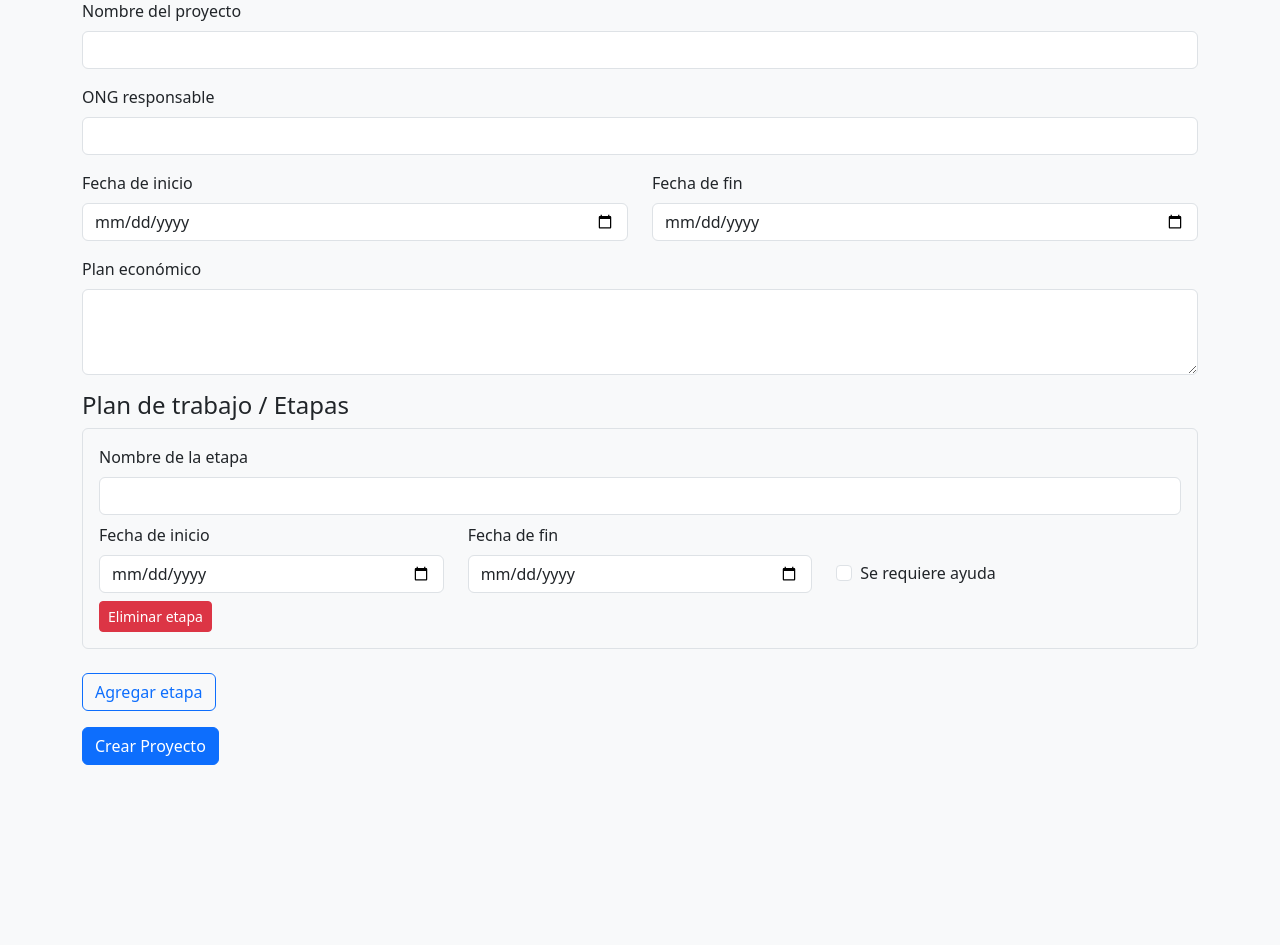
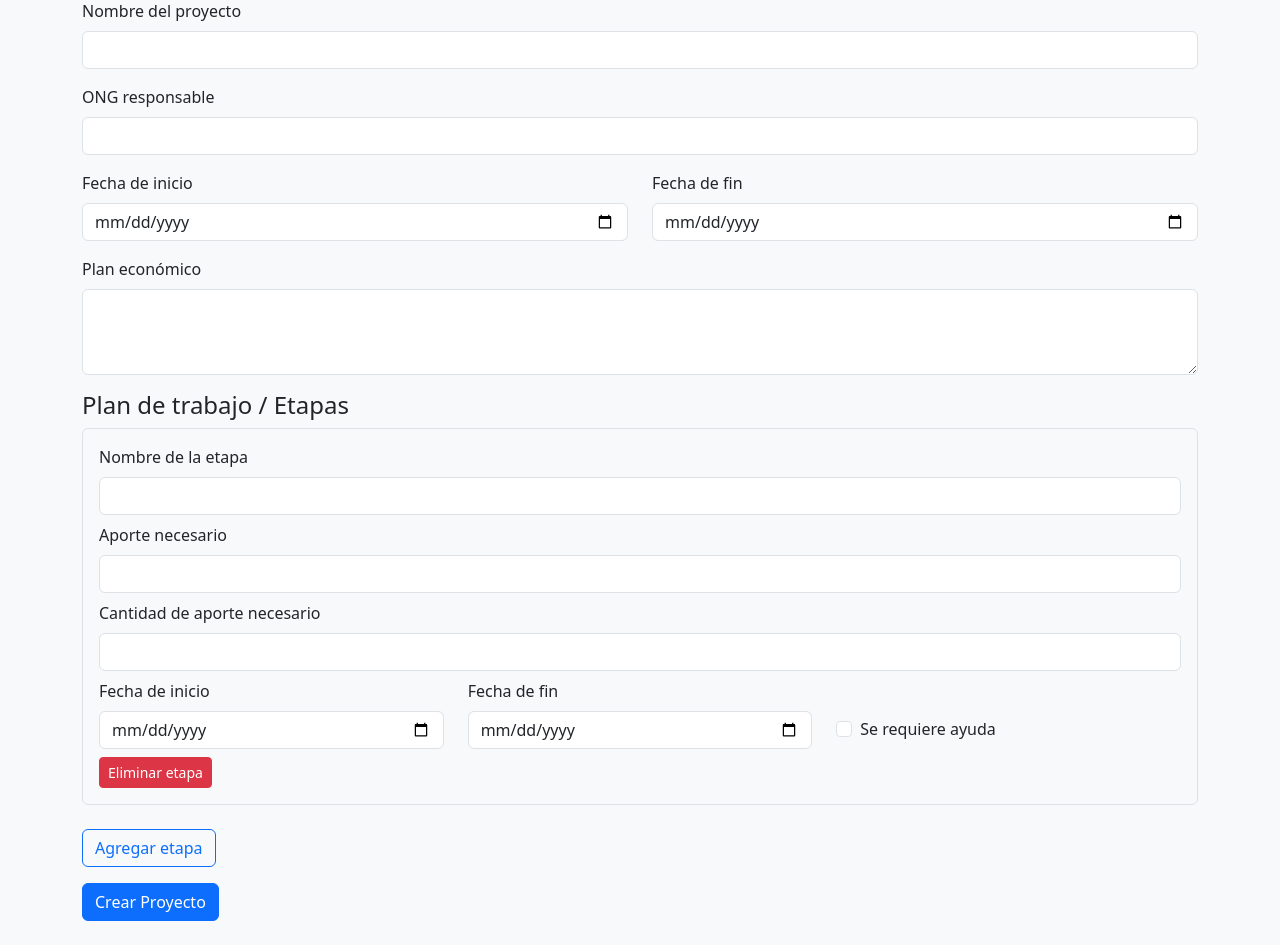
Before and after one commit to jpmiya/project-planning, a Django app: page /alta_proyecto/ in a window 1280 px wide. Shown: the part 97-1042 px from the top of the page. Before the commit the page ends 862 px from the top, so only its background shows below. Run offline with Django 5.2, Linux system fonts and the light colour scheme; parts of the project's set-up code (start-up, migrations or seed data) failed here and were passed over.

Commit message:
Hice que las etapas y el proyecto se pase por texto en formato json Bonita, inseguro pero creo que funcionara, falta adaptar el formato del json al del cloud. Cambie el cloud-api al que esta subido

```diff
--- a/projectplanning-app/backend/app/models/project.py
+++ b/projectplanning-app/backend/app/models/project.py
@@ -7,7 +7,8 @@ class Project(models.Model):
     fecha_fin = models.DateField()
     plan_economico = models.TextField()
     etapas = models.ManyToManyField('Etapa', blank=True)
-    case_id = models.CharField(max_length=255, null=False) # Clave en bonita del caso de proceso
+    case_id = models.IntegerField(null=True, blank=True) # Clave en bonita del caso de proceso
+    cloud_id = models.IntegerField(null=True, blank=True) # Clave asignada en el cloud
 
     def __str__(self):
         return self.nombre
--- a/projectplanning-app/backend/app/templates/alta_proyecto.html
+++ b/projectplanning-app/backend/app/templates/alta_proyecto.html
@@ -51,6 +51,14 @@
             <label class="form-label">Nombre de la etapa</label>
             <input type="text" class="form-control etapa-nombre" required>
           </div>
+          <div class="mb-2">
+            <label class="form-label">Aporte necesario</label>
+            <input type="text" class="form-control aporte-necesario" required>
+          </div>
+          <div class="mb-2">
+            <label class="form-label">Cantidad de aporte necesario</label>
+            <input type="number" class="form-control cant-aporte" min="1" required>
+          </div>
           <div class="row">
             <div class="col-md-4 mb-2">
               <label class="form-label">Fecha de inicio</label>
@@ -93,6 +101,8 @@
     const etapas = container.querySelectorAll('.etapa');
     etapas.forEach((etapa, index) => {
       const nombre = etapa.querySelector('.etapa-nombre').value.trim();
+      const aporte = etapa.querySelector('.aporte-necesario').value.trim();
+      const cantidad = etapa.querySelector('.cant-aporte').value.trim();
       const inicio = etapa.querySelector('.etapa-inicio').value;
       const fin = etapa.querySelector('.etapa-fin').value;
       const ayuda = etapa.querySelector('.etapa-ayuda').checked ? 'true' : 'false';
@@ -117,6 +127,23 @@
         inputAyuda.name = `etapas[${nombre}][ayuda]`;
         inputAyuda.value = ayuda;
         hiddenContainer.appendChild(inputAyuda);
+
+        const inputAporte = document.createElement('input');
+        inputAporte.type = 'hidden';
+        inputAporte.name = `etapas[${nombre}][aporte]`;
+        inputAporte.value = aporte;
+        hiddenContainer.appendChild(inputAporte);
+
+        const inputCantidad = document.createElement('input');
+        inputCantidad.type = 'hidden';
+        inputCantidad.name = `etapas[${nombre}][cantidad]`;
+        inputCantidad.value = cantidad;
+        hiddenContainer.appendChild(inputCantidad);
+      }
+
+      if (isNaN(cantidad) || cantidad <= 0) {
+        alert(`La cantidad de aporte en la etapa "${nombre}" debe ser un número positivo.`);
+        return;
       }
     });
   }
--- a/projectplanning-app/backend/app/urls.py
+++ b/projectplanning-app/backend/app/urls.py
@@ -2,5 +2,5 @@ from django.urls import path
 from . import views
 
 urlpatterns = [
-
+    path('destinatarios/', views.obtener_destinatarios, name='obtener_destinatarios'),
 ]
--- a/projectplanning-app/backend/app/utils.py
+++ b/projectplanning-app/backend/app/utils.py
@@ -2,6 +2,7 @@ def procesar_etapas(request):
     etapas_dict = {}
 
     for key, value in request.POST.items():
+        print(f"Procesando etapas: key {key}, value {value}")
         if key.startswith('etapas['):
             parts = key[7:-1].split('][')
             if len(parts) == 2:
--- a/projectplanning-app/backend/app/views.py
+++ b/projectplanning-app/backend/app/views.py
@@ -6,7 +6,9 @@ from django.http import JsonResponse
 from app.utils import procesar_etapas
 from app.controllers.projects import save_project
 from app.api.bonita import get_bonita_api
-import time
+import time, json
+from django.views.decorators.http import require_GET
+from django.views.decorators.csrf import csrf_exempt
 
 
 # Create your views here.
@@ -39,12 +41,6 @@ def alta_proyecto(request):
         save_project(data)
         messages.success(request, 'Proyecto creado exitosamente.')
 
-        print(etapas)
-        """etapas_ayuda = {
-            nombre: datos
-            for nombre, datos in etapas.items()
-            if datos['ayuda'] == 'true'
-        }"""
         etapas_ayuda = [
             {
                 "id_etapa": str(1),  # buscarlo a la BBDD
@@ -60,8 +56,10 @@ def alta_proyecto(request):
                 "id_proyecto": str(1), # Obtener el que da la BBDD
                 "nombre_proyecto": nombre,
                 "ong_originante": ong_responsable,
-                "etapas": etapas_ayuda,
+                #"etapas": json.dumps(etapas_ayuda)
             }
+
+        payload_json = json.dumps(payload)
 
         # Llamadas de prueba con manejo de errores
         try:
@@ -92,13 +90,19 @@ def alta_proyecto(request):
                 bates = api.get_user_id_by_username("franco.colapinto")
                 api.assign_task(activity, bates)
                 # Intentar ejecutar la tarea
-                executed = api.execute_user_task(activity, payload)
+                executed = api.execute_user_task(activity, {})
                 print(f"Tarea ejecutada: {executed}")
             else:
                 print("No se encontraron actividades pendientes (esto puede ser normal)")
 
             # Setear variable
             seteo = api.set_variable_by_case(case_id, "todas_etapas_cubiertas", False, "java.lang.Boolean")
+            print(f"Variable seteada: {seteo}")
+
+            seteo = api.set_variable_by_case(case_id, "proyecto_case", payload_json, "java.lang.String")
+            print(f"Variable seteada: {seteo}")
+
+            seteo = api.set_variable_by_case(case_id, "etapas", json.dumps(etapas_ayuda), "java.lang.String")
             print(f"Variable seteada: {seteo}")
 
             messages.info(request, f'Proceso Bonita iniciado con Case ID: {case_id}')
@@ -110,14 +114,14 @@ def alta_proyecto(request):
         return redirect('home')
 
 
-
+@csrf_exempt
+@require_GET
 def obtener_destinatarios(request):
-    if request.method == "GET":
-        # Mail fijo, despues hacemos la busqueda
-        destinatarios = [
-            "francobasterrechea@mail.com",
-        ]
-        return JsonResponse(destinatarios, safe=False)
+    # Mail fijo, despues hacemos la busqueda
+    destinatarios = [
+        "francobasterrechea@mail.com",
+    ]
+    return JsonResponse(destinatarios, safe=False)
 
 
 # ===== VISTAS DE USUARIO (COMENTADAS TEMPORALMENTE) =====
--- a/projectplanning-app/backend/config/urls.py
+++ b/projectplanning-app/backend/config/urls.py
@@ -26,5 +26,7 @@ urlpatterns = [
     path('admin/', admin.site.urls),
     path('', views.home, name='home'),
     path('alta_proyecto/', views.alta_proyecto, name='alta_proyecto'),
-    path('destinatarios/', views.obtener_destinatarios, name='obtener_destinatarios'),
+    path('api/destinatarios/', views.obtener_destinatarios, name='obtener_destinatarios'),
+    #path('api/obtener_etapas_proyecto/<int:id_proyecto>/', views.obtener_etapas_proyecto, name='obtener_etapas_proyecto'),
+    #path('api/obtener_proyecto/<int:id_proyecto>/', views.obtener_proyecto, name='obtener_proyecto'),
 ]
```
Also changed, not shown: projectplanning-app/backend/app/controllers/projects.py (+6 -2 lines), projectplanning-app/backend/app/models/etapa.py (+5 -2 lines), projectplanning-app/backend/app/migrations/0001_initial.py, projectplanning-app/backend/app/migrations/0002_project_case_id.py (deleted).
